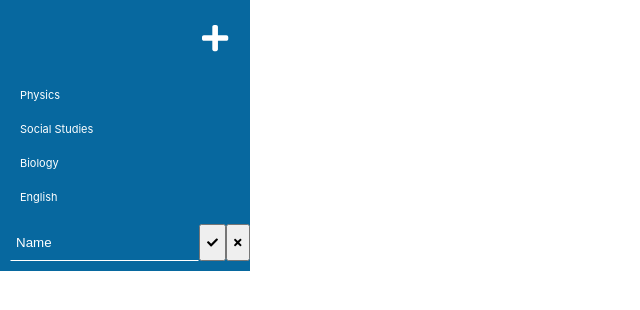
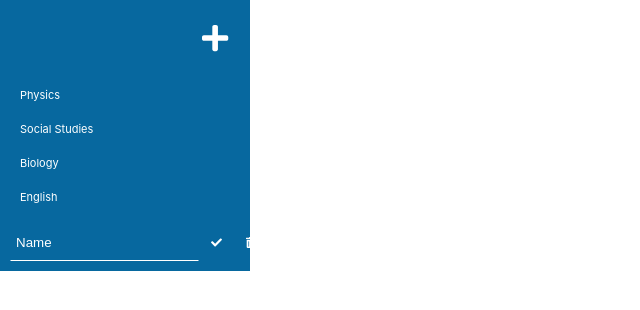
Before and after one commit to hyungmogu/note-sharing-app, a React (Create React App) app in the folder web/: page / in a window 1280 px wide. Shown: the top 310 px of the page, without its empty margins (0-640 px from the left). Built offline with nearby package versions, Linux system fonts and the light colour scheme.

Commit message:
style: style form button in primary header

```diff
--- a/web/src/App.scss
+++ b/web/src/App.scss
@@ -98,6 +98,20 @@ input {
       color: darken($color-primary, 15);
     }
   }
+
+  &.button--type-check,
+  &.button--type-cancel {
+    color: $color-white;
+    padding: 10px;
+
+    &:focus {
+      outline: none;
+    }
+
+    &:hover {
+      color: darken($color-primary, 15);
+    }
+  }
 }
 
 .div--type-imageFile {
@@ -182,8 +196,6 @@ input {
   background-color: $color-primary;
   width: $header-width;
   display: none;
-
-
 
   a {
     display: block;
--- a/web/src/components/PrimaryHeader.js
+++ b/web/src/components/PrimaryHeader.js
@@ -2,7 +2,7 @@ import React, { Component } from 'react';
 
 import { NavLink, withRouter } from 'react-router-dom';
 import { FontAwesomeIcon } from '@fortawesome/react-fontawesome'
-import { faPlus, faCheck, faTimes } from '@fortawesome/free-solid-svg-icons'
+import { faPlus, faCheck, faTrashAlt } from '@fortawesome/free-solid-svg-icons'
 
 
 class PrimaryHeader extends Component {
@@ -33,11 +33,11 @@ class PrimaryHeader extends Component {
                         <li>
                             <form className="form--type-header">
                                 <input type="text" placeholder="Name"/>
-                                <button type="submit">
+                                <button className="button button--type-check" type="submit">
                                     <FontAwesomeIcon icon={faCheck}/>
                                 </button>
-                                <button>
-                                    <FontAwesomeIcon icon={faTimes}/>
+                                <button className="button button--type-cancel">
+                                    <FontAwesomeIcon icon={faTrashAlt}/>
                                 </button>
                             </form>
                         </li>
```
